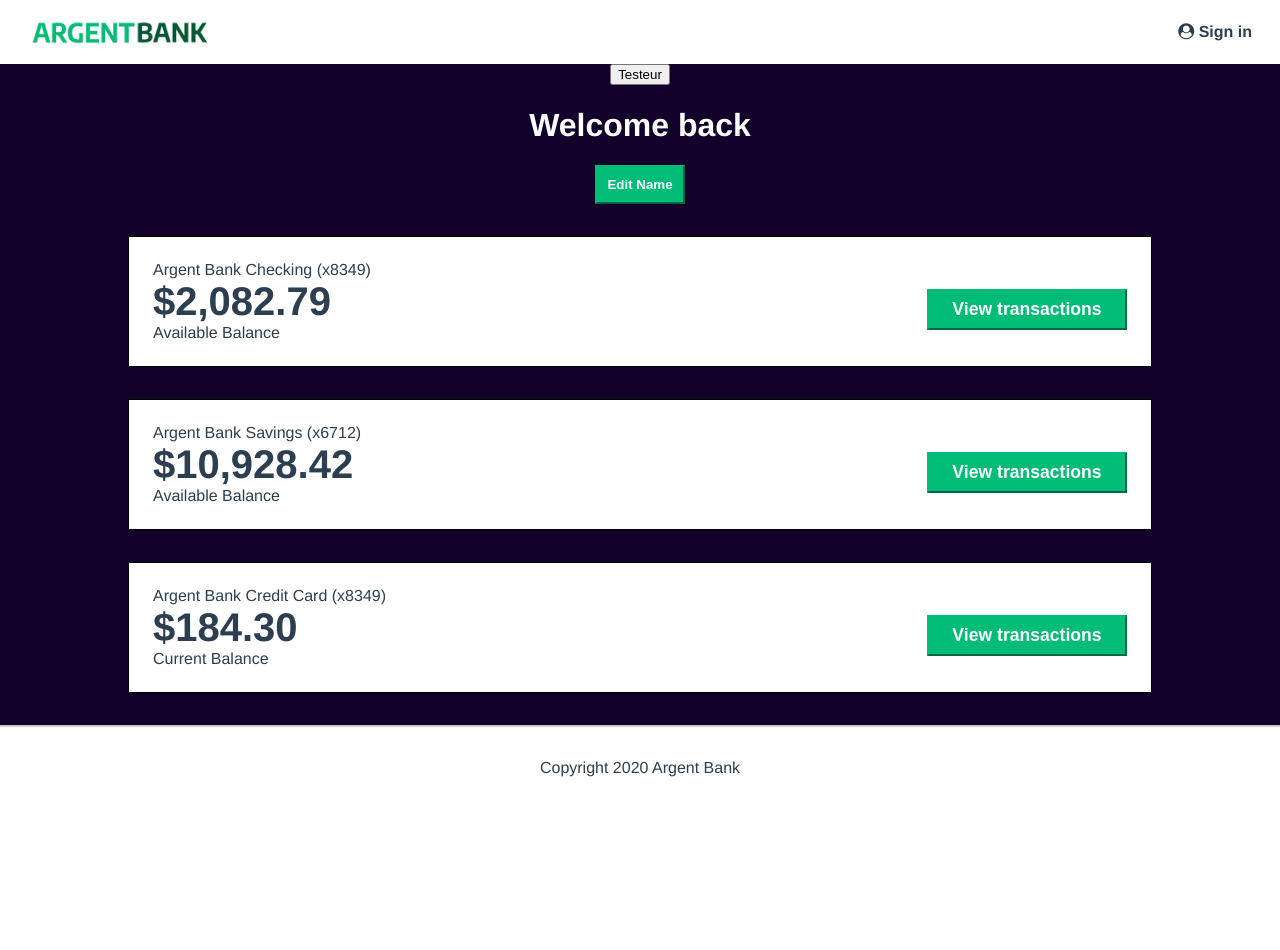
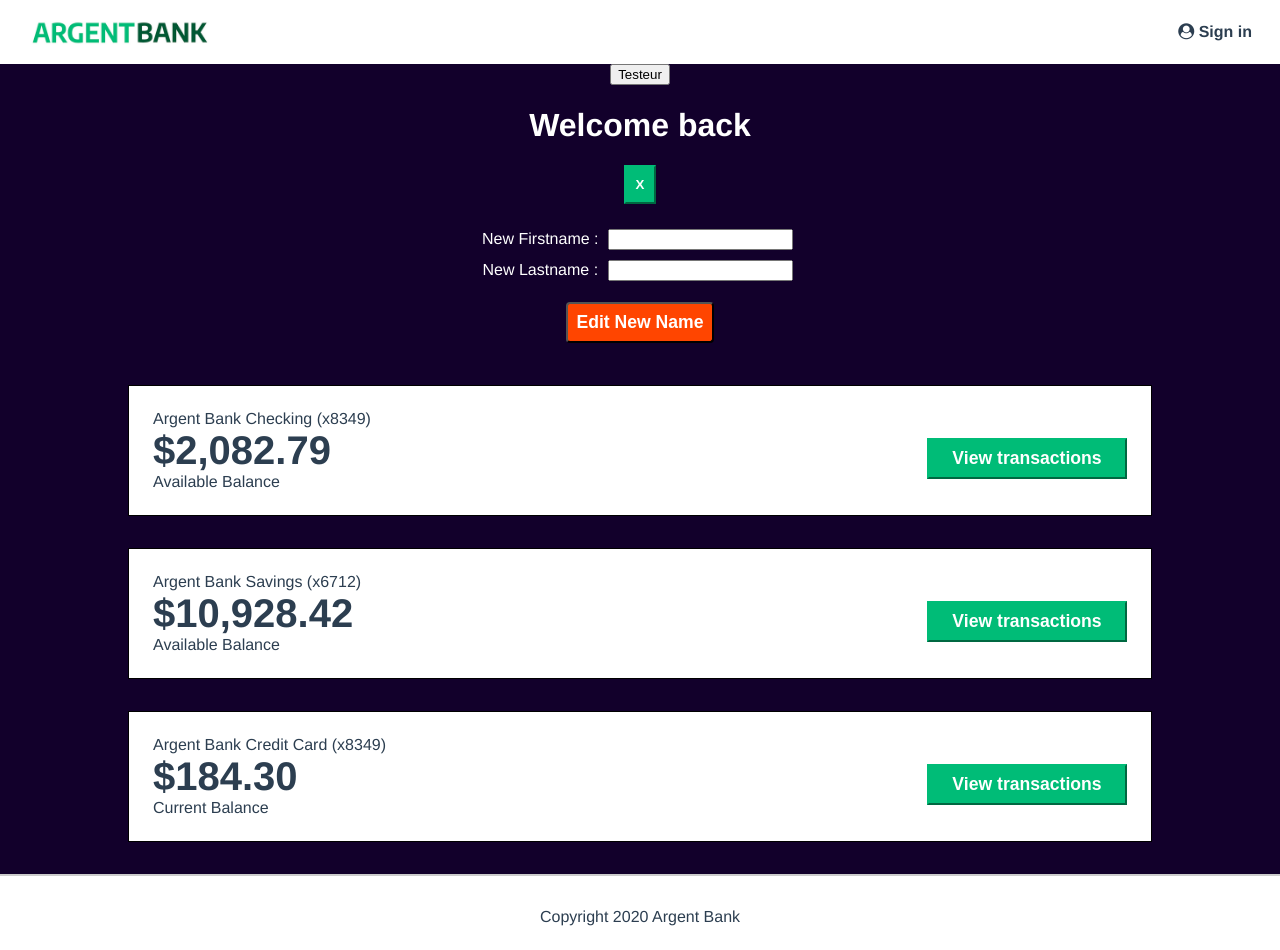
Before and after one commit to NeoQenXzin/React-argent-bank, a React (Create React App) app: page /user in a window 1280 px wide. Both pictures are taken after a click on the button "Edit Name". Before the commit the page ends 801 px from the top, so only its background shows below. Built offline with nearby package versions, Linux system fonts and the light colour scheme; no server answers.

Commit message:
Ajout de la fonction edit Name => modale permettant d'editer nom

```diff
--- a/src/Redux/Reducers/logUserReducer.js
+++ b/src/Redux/Reducers/logUserReducer.js
@@ -9,6 +9,8 @@
     case "CONNECT": {
       console.log("Connecté");
       console.log(action.payload);
+      localStorage.setItem("userToken", action.payload);
+
       return {
         ...state,
         userToken: action.payload,
--- /dev/null
+++ b/src/pages/User/index.css
@@ -0,0 +1,22 @@
+.modal {
+  padding: 10px;
+  margin: 10px;
+}
+.modal input {
+  margin: 5px;
+}
+.hide {
+  display: none;
+}
+
+.edit-button-red {
+  background: orangered;
+  /* display: block; */
+  /* width: 100%; */
+  border-radius: 4px;
+  padding: 8px;
+  font-size: 1.1rem;
+  font-weight: bold;
+  margin-top: 1rem;
+  color: #fff;
+}
--- a/src/pages/User/index.jsx
+++ b/src/pages/User/index.jsx
@@ -2,18 +2,15 @@
 import { useDispatch, useSelector } from "react-redux";
 import axios from "axios";
 import Account from "../../components/Account/Account";
+import "./index.css";
 
 export default function User() {
   const dispatch = useDispatch();
+  // state
+  const [newFirstName, setNewFirstName] = useState("");
+  const [newLastName, setNewLastName] = useState("");
+  const [toggle, setToggle] = useState(false);
 
-  const testVariable = () => {
-    // console.log(token);
-    console.log({ userToken });
-    console.log(firstName);
-    console.log({ lastName });
-
-    // localStorage.clear();
-  };
   // reducer
   const { userToken } = useSelector((state) => ({ ...state.logUserReducer }));
   console.log({ userToken });
@@ -34,6 +31,21 @@
     }
   }, []);
 
+  //fonction
+  const displayModal = () => {
+    !toggle ? setToggle(true) : setToggle(false);
+    const modalEdit = document.querySelector(".modal");
+    !toggle
+      ? modalEdit.classList.remove("hide")
+      : modalEdit.classList.add("hide");
+  };
+
+  const testVariable = () => {
+    console.log({ userToken });
+    console.log(firstName);
+    console.log({ lastName });
+  };
+
   // appel api et dispatch
   const getData = (bToken) => {
     // console.log(`Bearer ${bToken}`);
@@ -45,8 +57,6 @@
       url: `${process.env.REACT_APP_API_URL}api/v1/user/profile`,
     })
       .then((res) => {
-        // console.log(res);
-        // setName(res.data.body.firstName + " " + res.data.body.lastName);
         dispatch({
           type: "GETUSERDATA",
           payload: res.data,
@@ -68,18 +78,18 @@
         Authorization: `Bearer ${bToken}`,
       },
       data: {
-        firstName: "jeanus",
-        lastName: "Valdus",
+        firstName: newFirstName,
+        lastName: newLastName,
       },
       url: `${process.env.REACT_APP_API_URL}api/v1/user/profile`,
     })
       .then((res) => {
-        // setName(res.data.body.firstName + " " + res.data.body.lastName);
         console.log(res);
         dispatch({
           type: "EDITUSERNAME",
           payload: res.data,
         });
+        displayModal();
       })
       .catch((err) => {
         console.log(err);
@@ -95,10 +105,35 @@
           <br />
           {`${firstName} ${lastName}`}
         </h1>
-        <button className="edit-button" onClick={editName}>
-          Edit Name
+
+        {/* Edit  */}
+        <button className="edit-button" onClick={displayModal}>
+          {!toggle ? "Edit Name" : "X"}
         </button>
+        <div className="modal hide">
+          <label htmlFor="firstname">New Firstname : </label>
+          <input
+            type="text"
+            className="new-firstname"
+            id="firstname"
+            onChange={(e) => setNewFirstName(e.target.value)}
+          />
+          <br />
+          <label htmlFor="lastname">New Lastname : </label>
+          <input
+            type="text"
+            className="new-lastname"
+            id="lastname"
+            onChange={(e) => setNewLastName(e.target.value)}
+          />
+          <br />
+          <button className="edit-button-red" onClick={editName}>
+            Edit New Name
+          </button>
+        </div>
       </div>
+
+      {/* Account  */}
       <h2 className="sr-only">Accounts</h2>
       <Account
         accountTitle="Argent Bank Checking (x8349)"
```
